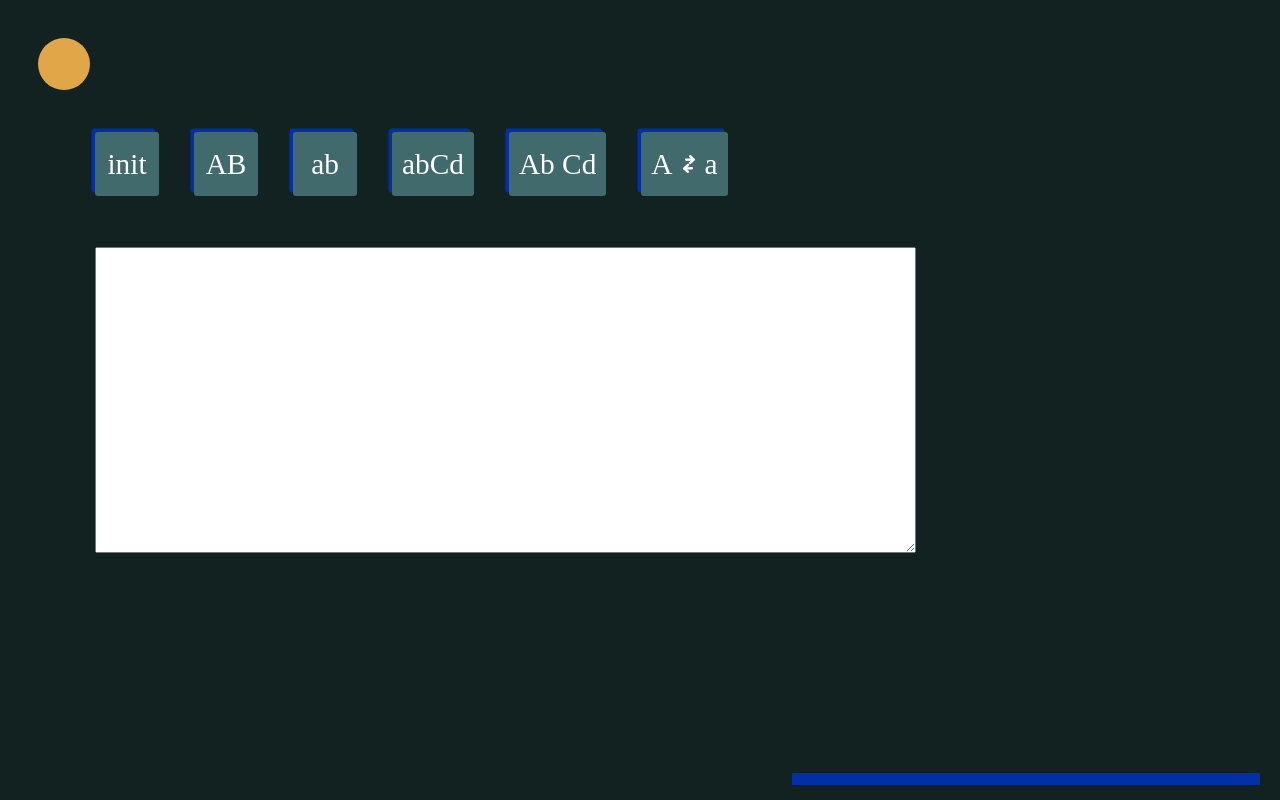
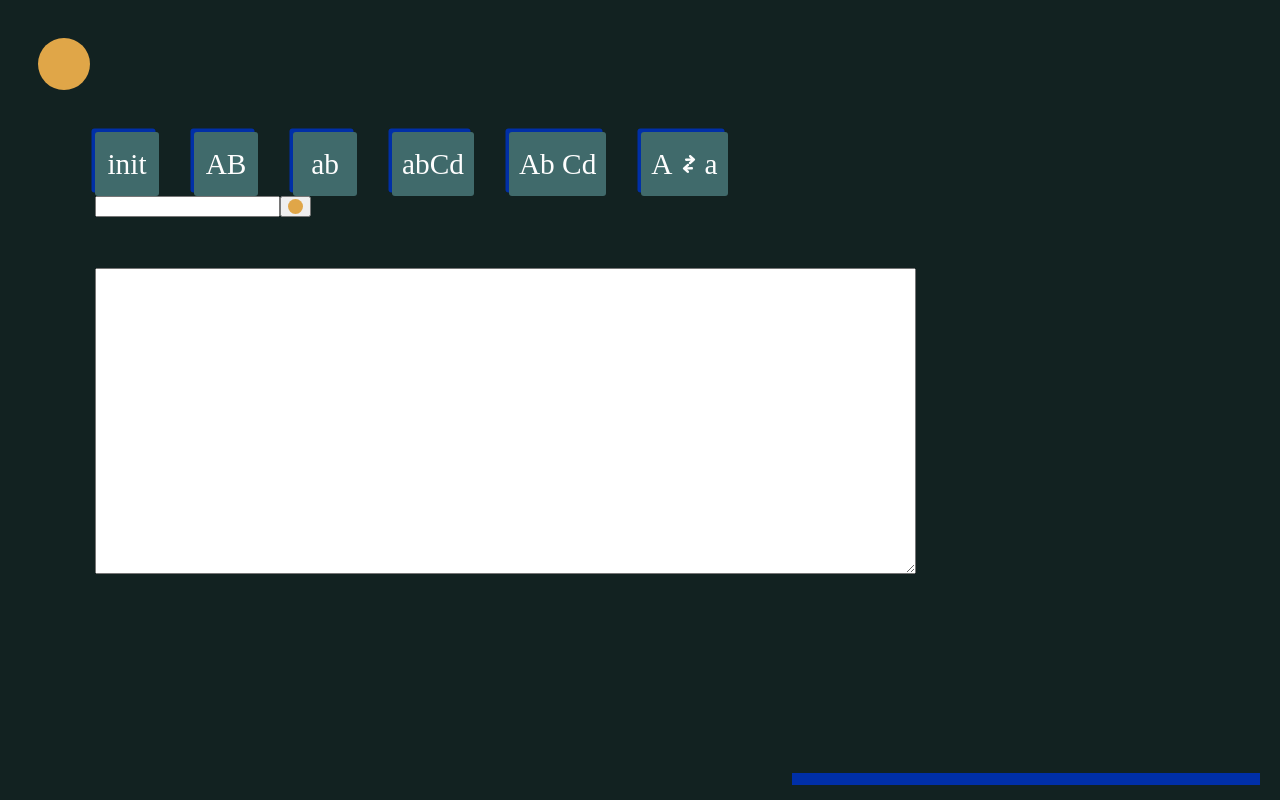
Before and after one commit to esthope/convert, a React (Create React App) app: page / in a window 1280 px wide. Built offline with nearby package versions, Linux system fonts and the light colour scheme; a web font is replaced by a local one.

Commit message:
commencement test selection

```diff
--- a/src/App.scss
+++ b/src/App.scss
@@ -67,6 +67,11 @@ main {
   }
 }
 
+.replace_icon {
+  width: 15px;
+  height: auto;
+}
+
 textarea {
   margin: 51px 0;
 }
--- a/src/component/SquareButton.tsx
+++ b/src/component/SquareButton.tsx
@@ -3,7 +3,7 @@ import {useState, ReactElement} from "react";
 const SquareButton = ({action, content, onClick}: {action: string, content: string|Function, onClick: Function}): ReactElement => {
 
 	return (
-		<button id={action} type="button"  onClick={onClick} className="squareButton flex-center">
+		<button id={action} type="button" onClick={onClick} className="squareButton flex-center">
 			{(typeof content === 'function')
 				? content()
 				: <span>{content}</span>
--- a/src/screen/HomeScreen.tsx
+++ b/src/screen/HomeScreen.tsx
@@ -1,15 +1,26 @@
 import {useState} from 'react';
 import SquareContainer from '../component/SquareContainer.tsx';
-// import {franckRemplacer} from '../util/caseHandler.tsx';
+import {franckRemplacer} from '../util/caseHandler.tsx';
+import circle from 'assets/circle.svg' ;
 
 const Home = ():ReactElement => {
 
-  const [areaValue, setAreaValue] = useState<string>(),
-        [selection, setSelection] = useState<string>('');
+  const [areaValue, setAreaValue] = useState<string>(''),
+        [choice, setChoice] = useState<string>(''),
+        [selected, setSelected] = useState<string>('');
+
+  // ref.current.focus
 
   return (
     <main>
       <SquareContainer areaValue={areaValue} setAreaValue={setAreaValue} />
+
+      <div className="flex">
+        <input type="text" value={choice} />
+        <button type="button" className="flex-center" onClick={()=>franckRemplacer(areaValue, choice, selected)}>
+            <img src={circle} className="replace_icon" alt="logo" />
+        </button>
+      </div>
 
       <textarea
         name="story"
@@ -17,6 +28,7 @@ const Home = ():ReactElement => {
         cols="100"
         value={areaValue}
         onChange={({target})=>{setAreaValue(target.value)}} />
-    </main>)
+    </main>
+  )
 };
 export default Home;
--- a/src/util/caseHandler.tsx
+++ b/src/util/caseHandler.tsx
@@ -2,12 +2,18 @@
 - récupérer les caractères sélectionnés
 - récupérer le caractère de remplacement
 - là où ils se trouvent, les remplacer
+
+savoir là où il se trouvent
+
+"test oui test oui non"
+→ selection du deuxième test seulement, comment le différencier ?
+
 */
-export const franckRemplacer = ():void => {
-	let selectedCharRegex = '/X{1,}/gi'; // state
-	  newChar = 'O';
+export const franckRemplacer = (areaValue:string /*à enlever*/, selected:string, choice:string):void => {
+	// let regex = '/X{1,}/gi'; // state selected;
+	let regex = selected; // state selected;
 
-	transformed = areaValue.replaceAll(selectedCharRegex, newChar);
+	transformed = areaValue.replaceAll(regex, choice);
 	setAreaValue(transformed);
 }
 
@@ -28,10 +34,10 @@ export const franckCamelCase = ():void => {
 }
 
 /*
-- lowercase partout
-- départager tous les mots (^|\s)\w
-- capitaliser la 1er lettre des mots
-- joindre les mots avec espace
+	- lowercase partout
+	- départager tous les mots (^|\s)\w
+	- capitaliser la 1er lettre des mots
+	- joindre les mots avec espace
 */
 export const franckCapitalize = ():void => {
 	let transformed = areaValue.toLowerCase();
```
